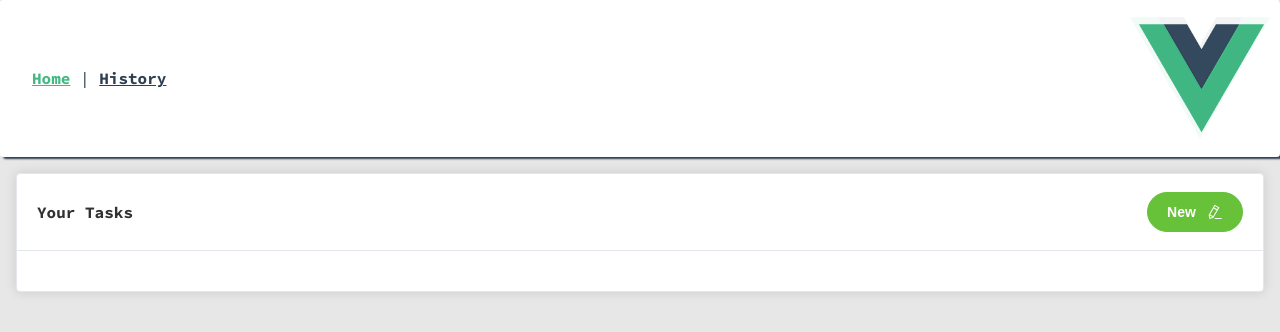
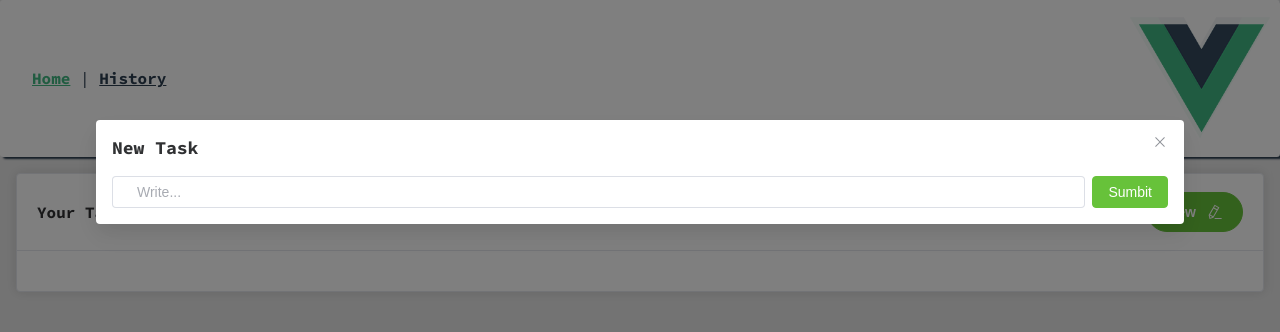
Before and after one commit to Cimorexave/vue-sandbox, a Vue app: page /#/ in a window 1280 px wide. Both pictures are taken after a click on the button "New". Shown: the top 332 px of the page. Built offline with nearby package versions, Linux system fonts and the light colour scheme.

Commit message:
feat: dialog

```diff
--- a/src/views/HomeView.vue
+++ b/src/views/HomeView.vue
@@ -4,10 +4,27 @@
       <template #header>
       <div class="card-header">
         <span>Your Tasks</span>
-        <el-button size="large" round id="new-btn" type="success" >
+        <el-button size="large" round
+        id="new-btn" type="success"
+        @click="isDialogOpen = true" >
           New
           <el-icon size="medium"><EditPen /></el-icon>
         </el-button>
+        <el-dialog
+        v-model=" isDialogOpen "
+        title="New Task"
+        width=" 85% "
+        >
+          <div class="form">
+            <el-input
+            id="input"
+            v-model="newTaskValue"
+            placeholder="Write..."
+            />
+            <el-button
+            type="success" @click="handleSubmit">Sumbit</el-button>
+          </div>
+        </el-dialog>
       </div>
     </template>
     <div class="items"></div>
@@ -19,10 +36,23 @@
 import { template } from 'lodash';
 import { defineComponent } from 'vue';
 
-import {Edit} from "@element-plus/icons-vue";
-
 export default defineComponent({
   name: 'HomeView',
+  components: {},
+  data() {
+    return {
+      isDialogOpen: false,
+      newTaskValue: ""
+    }
+  },
+  methods: {
+    handleSubmit() {
+      //submit it to data
+
+      //clear the input
+      this.newTaskValue= "";
+    }
+  }
 });
 </script>
 
@@ -51,4 +81,16 @@ span {
   width: 100%;
   height: max-content;
 }
+.form {
+  display: flex;
+  flex-direction: row;
+  gap: 0.5em;
+  align-items: center;
+  &.button {
+    height: auto;
+  }
+}
+#input {
+  padding: 1em;
+}
 </style>
```
